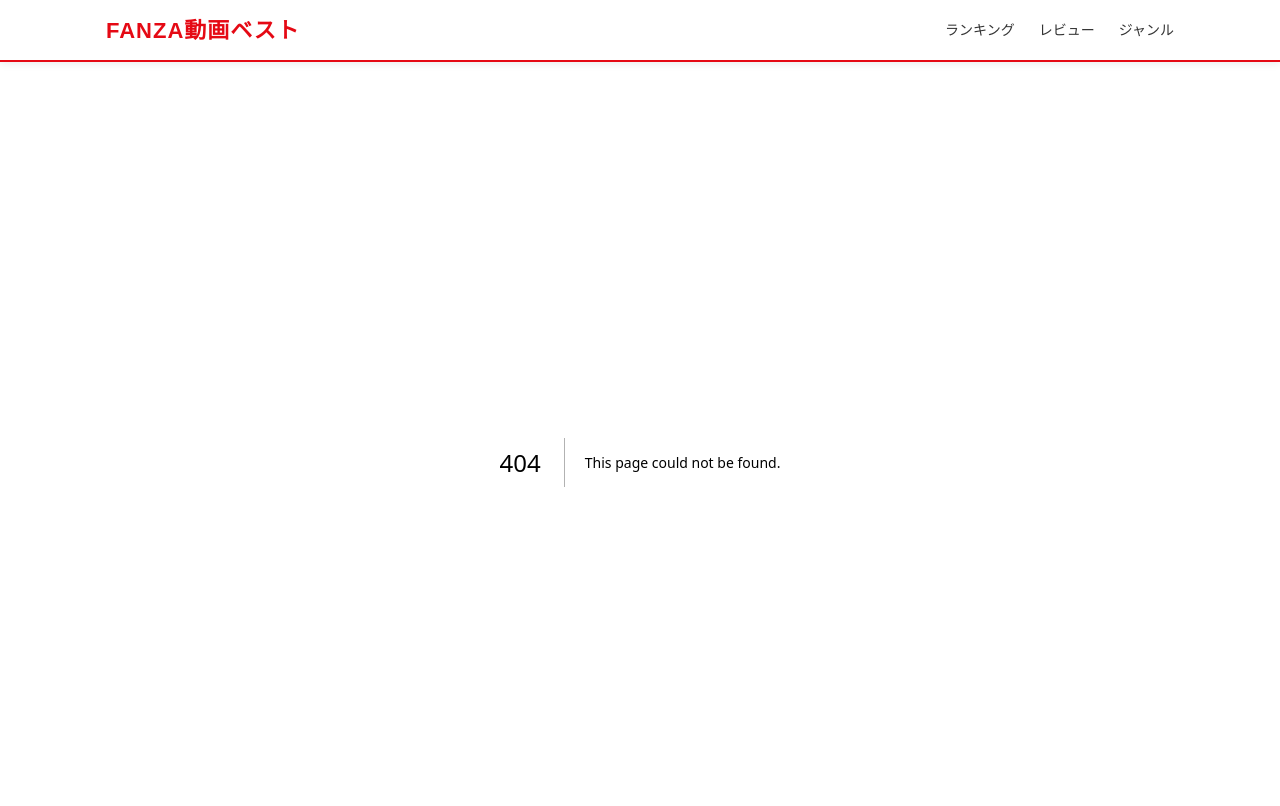
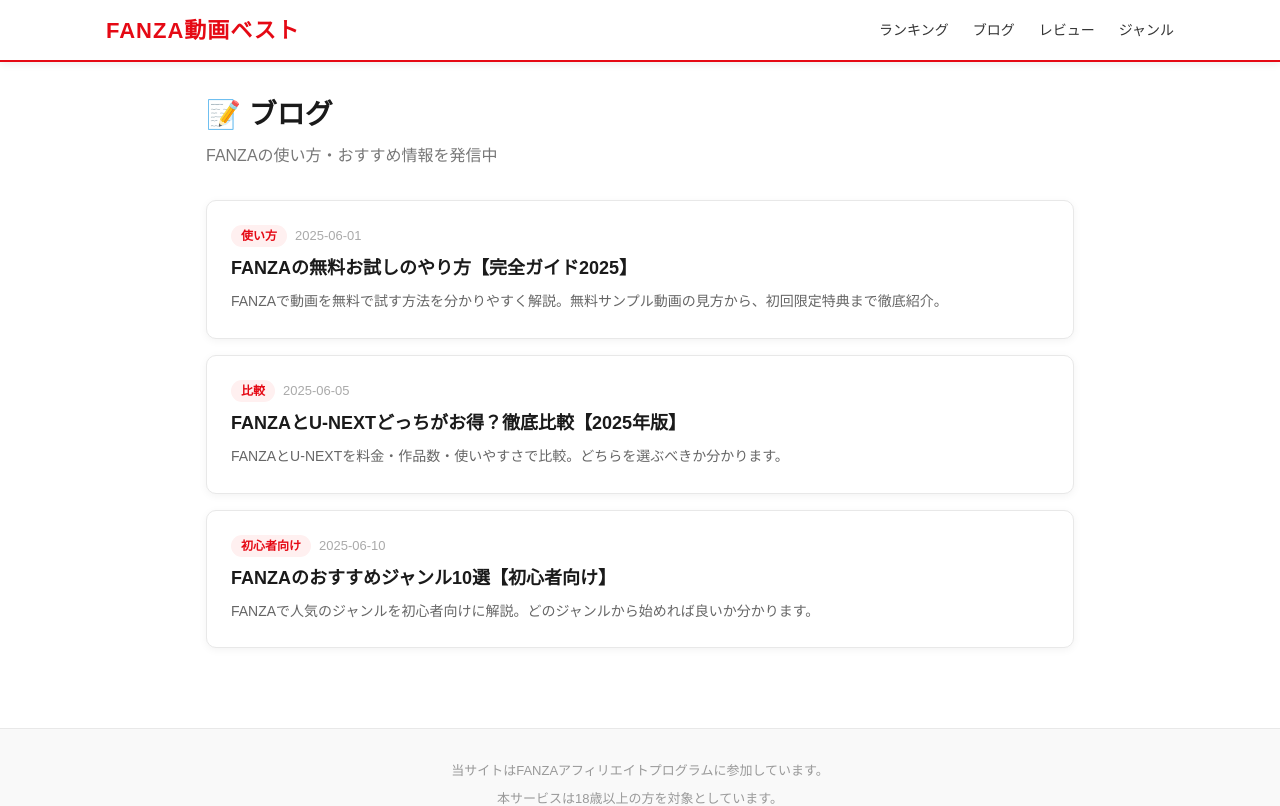
Before and after one commit to kyosukenishimura-creator/fanza-best-movies, a Next.js app: page /blog in a window 1280 px wide. Before the commit this address had no page. Shown: the top 806 px of the page. Built offline with nearby package versions, Linux system fonts and the light colour scheme.

Commit message:
ブログ機能追加・ヘッダーにブログリンク追加

```diff
--- /dev/null
+++ b/src/app/blog/[slug]/page.tsx
@@ -0,0 +1,66 @@
+import { posts, getPost } from "@/lib/posts";
+import { notFound } from "next/navigation";
+import Link from "next/link";
+import type { Metadata } from "next";
+
+export function generateStaticParams() {
+  return posts.map((p) => ({ slug: p.slug }));
+}
+
+export async function generateMetadata({ params }: { params: Promise<{ slug: string }> }): Promise<Metadata> {
+  const { slug } = await params;
+  const post = getPost(slug);
+  if (!post) return {};
+  return { title: post.title, description: post.description };
+}
+
+export default async function BlogPostPage({ params }: { params: Promise<{ slug: string }> }) {
+  const { slug } = await params;
+  const post = getPost(slug);
+  if (!post) notFound();
+
+  return (
+    <div style={{ maxWidth: 800, margin: "0 auto", padding: "32px 16px" }}>
+      <Link href="/blog" style={{ color: "#e50914", textDecoration: "none", fontSize: 14, display: "inline-block", marginBottom: 24 }}>
+        ← ブログ一覧に戻る
+      </Link>
+
+      <div style={{ display: "flex", alignItems: "center", gap: 8, marginBottom: 12 }}>
+        <span style={{ background: "#fff0f0", color: "#e50914", fontSize: 12, padding: "2px 10px", borderRadius: 20, fontWeight: "bold" }}>
+          {post.category}
+        </span>
+        <span style={{ color: "#aaa", fontSize: 13 }}>{post.date}</span>
+      </div>
+
+      <h1 style={{ fontSize: 28, fontWeight: "bold", color: "#1a1a1a", marginBottom: 24, lineHeight: 1.5 }}>{post.title}</h1>
+
+      <div style={{
+        background: "#f9f9f9", border: "1px solid #e8e8e8", borderRadius: 8,
+        padding: "16px 20px", marginBottom: 32, color: "#555", fontSize: 15, lineHeight: 1.8
+      }}>
+        {post.description}
+      </div>
+
+      <div style={{ lineHeight: 2, fontSize: 16, color: "#333" }}>
+        {post.content.split("\n").map((line, i) => {
+          if (line.startsWith("## ")) return <h2 key={i} style={{ fontSize: 22, fontWeight: "bold", marginTop: 32, marginBottom: 12, paddingBottom: 8, borderBottom: "2px solid #e50914", color: "#1a1a1a" }}>{line.replace("## ", "")}</h2>;
+          if (line.startsWith("### ")) return <h3 key={i} style={{ fontSize: 18, fontWeight: "bold", marginTop: 24, marginBottom: 8, color: "#1a1a1a" }}>{line.replace("### ", "")}</h3>;
+          if (line.startsWith("**") && line.endsWith("**")) return <p key={i} style={{ fontWeight: "bold", marginBottom: 8 }}>{line.replace(/\*\*/g, "")}</p>;
+          if (line.startsWith("- ")) return <li key={i} style={{ marginLeft: 24, marginBottom: 4, color: "#444" }}>{line.replace("- ", "")}</li>;
+          if (line.trim() === "") return <br key={i} />;
+          return <p key={i} style={{ marginBottom: 12, color: "#444" }}>{line}</p>;
+        })}
+      </div>
+
+      <div style={{ marginTop: 48, padding: 24, background: "#fff0f0", border: "1px solid #ffd0d0", borderRadius: 10 }}>
+        <p style={{ fontWeight: "bold", marginBottom: 12, color: "#1a1a1a" }}>👉 FANZAで作品を探す</p>
+        <a href="https://www.dmm.co.jp/" target="_blank" rel="noopener noreferrer" style={{
+          display: "inline-block", background: "#e50914", color: "white",
+          padding: "12px 32px", borderRadius: 6, fontWeight: "bold", textDecoration: "none"
+        }}>
+          FANZAを見てみる →
+        </a>
+      </div>
+    </div>
+  );
+}
--- /dev/null
+++ b/src/app/blog/page.tsx
@@ -0,0 +1,38 @@
+import Link from "next/link";
+import { posts } from "@/lib/posts";
+import type { Metadata } from "next";
+
+export const metadata: Metadata = {
+  title: "FANZAブログ | 使い方・比較・おすすめ情報",
+  description: "FANZAの使い方・比較・おすすめ情報をブログ形式でお届けします。",
+};
+
+export default function BlogPage() {
+  return (
+    <div style={{ maxWidth: 900, margin: "0 auto", padding: "32px 16px" }}>
+      <h1 style={{ fontSize: 28, fontWeight: "bold", marginBottom: 8, color: "#1a1a1a" }}>📝 ブログ</h1>
+      <p style={{ color: "#777", marginBottom: 32 }}>FANZAの使い方・おすすめ情報を発信中</p>
+
+      <div style={{ display: "flex", flexDirection: "column", gap: 16 }}>
+        {posts.map((post) => (
+          <Link key={post.slug} href={`/blog/${post.slug}`} style={{ textDecoration: "none" }}>
+            <div style={{
+              background: "#fff", border: "1px solid #e8e8e8", borderRadius: 10,
+              padding: 24, boxShadow: "0 2px 8px rgba(0,0,0,0.05)",
+              transition: "box-shadow 0.2s",
+            }}>
+              <div style={{ display: "flex", alignItems: "center", gap: 8, marginBottom: 8 }}>
+                <span style={{ background: "#fff0f0", color: "#e50914", fontSize: 12, padding: "2px 10px", borderRadius: 20, fontWeight: "bold" }}>
+                  {post.category}
+                </span>
+                <span style={{ color: "#aaa", fontSize: 13 }}>{post.date}</span>
+              </div>
+              <h2 style={{ fontSize: 18, fontWeight: "bold", color: "#1a1a1a", marginBottom: 8 }}>{post.title}</h2>
+              <p style={{ color: "#666", fontSize: 14, lineHeight: 1.7 }}>{post.description}</p>
+            </div>
+          </Link>
+        ))}
+      </div>
+    </div>
+  );
+}
--- a/src/components/Header.tsx
+++ b/src/components/Header.tsx
@@ -9,6 +9,7 @@
         </Link>
         <nav style={{ display: "flex", gap: 24 }}>
           <Link href="/ranking" style={{ color: "#333", textDecoration: "none", fontSize: 14, fontWeight: "500" }}>ランキング</Link>
+          <Link href="/blog" style={{ color: "#333", textDecoration: "none", fontSize: 14, fontWeight: "500" }}>ブログ</Link>
           <Link href="/review" style={{ color: "#333", textDecoration: "none", fontSize: 14, fontWeight: "500" }}>レビュー</Link>
           <Link href="/genre" style={{ color: "#333", textDecoration: "none", fontSize: 14, fontWeight: "500" }}>ジャンル</Link>
         </nav>
--- /dev/null
+++ b/src/lib/posts.ts
@@ -0,0 +1,113 @@
+export type Post = {
+  slug: string;
+  title: string;
+  description: string;
+  date: string;
+  category: string;
+  content: string;
+};
+
+export const posts: Post[] = [
+  {
+    slug: "fanza-muryou-taikenhouhou",
+    title: "FANZAの無料お試しのやり方【完全ガイド2025】",
+    description: "FANZAで動画を無料で試す方法を分かりやすく解説。無料サンプル動画の見方から、初回限定特典まで徹底紹介。",
+    date: "2025-06-01",
+    category: "使い方",
+    content: `
+## FANZAで無料で楽しめる方法
+
+FANZAでは、有料購入なしでも動画を楽しめる方法がいくつかあります。
+
+### ① 無料サンプル動画
+
+ほぼすべての作品に**無料サンプル動画**が用意されています。購入前に内容を確認できるため、失敗買いがありません。
+
+**見方：**
+1. FANZAの作品ページを開く
+2. 「サンプル動画を見る」ボタンをクリック
+3. 会員登録なしで視聴可能
+
+### ② 無料作品コーナー
+
+FANZAには**完全無料**で視聴できる作品コーナーがあります。
+
+- トップページ → 「無料」タブから探せます
+- 毎週新しい作品が追加される
+
+### ③ 初回登録特典
+
+初めてFANZAに会員登録すると、**ポイントプレゼント**などの特典があります。このポイントを使って有料作品を無料で視聴できます。
+
+## まとめ
+
+FANZAは無料で試せる方法が充実しています。まずは無料サンプルで気になる作品をチェックしてみましょう。
+    `,
+  },
+  {
+    slug: "fanza-vs-unext",
+    title: "FANZAとU-NEXTどっちがお得？徹底比較【2025年版】",
+    description: "FANZAとU-NEXTを料金・作品数・使いやすさで比較。どちらを選ぶべきか分かります。",
+    date: "2025-06-05",
+    category: "比較",
+    content: `
+## FANZAとU-NEXTの違い
+
+動画配信サービスを選ぶ際、FANZAとU-NEXTで迷う方が多いです。それぞれの特徴を比較します。
+
+### 料金比較
+
+| サービス | 月額料金 | 作品数 |
+|---------|---------|--------|
+| FANZA | 都度購入（100円〜） | 600万本以上 |
+| U-NEXT | 2,189円/月 | 34万本以上 |
+
+### FANZAが向いている人
+
+- 特定の作品だけ見たい
+- アダルト系の作品を探している
+- セール時にまとめ買いしたい
+
+### U-NEXTが向いている人
+
+- 映画・ドラマ・アニメも見たい
+- 月定額で見放題にしたい
+
+## 結論
+
+アダルト動画メインなら**FANZA一択**です。作品数・品質ともに業界トップです。
+    `,
+  },
+  {
+    slug: "fanza-osusume-genre",
+    title: "FANZAのおすすめジャンル10選【初心者向け】",
+    description: "FANZAで人気のジャンルを初心者向けに解説。どのジャンルから始めれば良いか分かります。",
+    date: "2025-06-10",
+    category: "初心者向け",
+    content: `
+## FANZAの人気ジャンル一覧
+
+FANZAには数百のジャンルがありますが、特に人気の高いジャンルをご紹介します。
+
+### 1. 単体作品
+
+特定の女優さんの作品を集めたジャンル。ファンの方に人気です。
+
+### 2. 企画もの
+
+バラエティ豊富な企画作品。次々と新作が登場します。
+
+### 3. ドラマ系
+
+ストーリー性のある作品を好む方に人気のジャンルです。
+
+### 初心者へのアドバイス
+
+まずはFANZAの**週間ランキング**から人気作品をチェックするのがおすすめです。評価が高い作品から始めることで満足度が上がります。
+    `,
+  },
+];
+
+export function getPost(slug: string): Post | undefined {
+  return posts.find((p) => p.slug === slug);
+}
```
